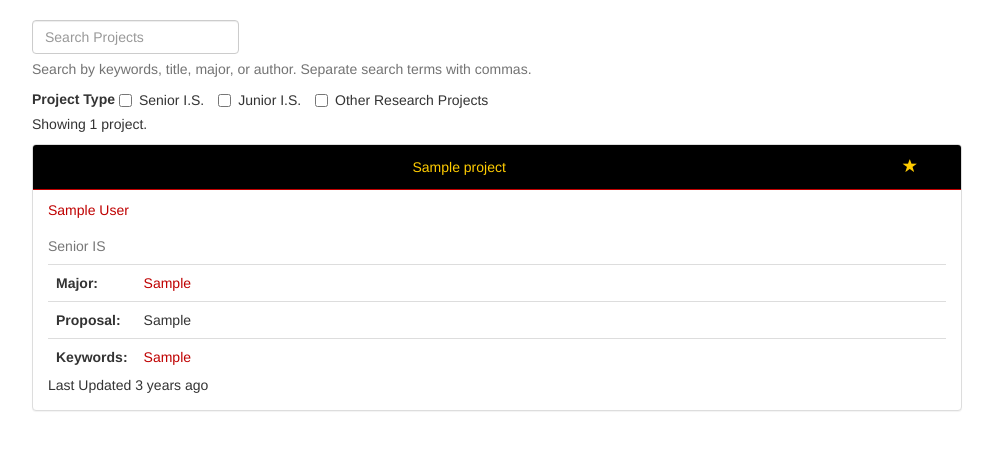
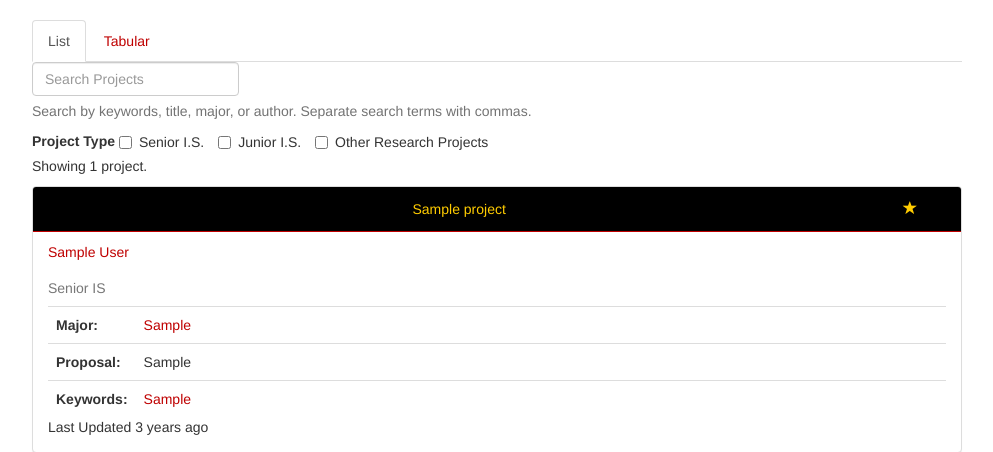
Before and after one commit to ThomasMatlak/istopics, a PHP site: page /showAllProjects.php in a window 1280 px wide. Shown: the part 59-511 px from the top of the page, without its empty margins (143-1136 px from the left). Run offline with PHP 8.4, Linux system fonts and the light colour scheme; the visitor is signed in with stand-in values (Sample User, id 1); data comes from the database, SQL or seed files in the repository; tables that the repository leaves empty hold one stand-in row (values such as "Sample post").

Commit message:
added buttons to switch between tabular and list views

```diff
--- a/istopics/showAllProjects.php
+++ b/istopics/showAllProjects.php
@@ -64,6 +64,10 @@ $result = $conn->query($sql);
 // Display Projects
 if ($result->num_rows > 0) {
 ?>
+<ul class="nav nav-tabs">
+    <li <?php echo ($view == 'list') ? 'class="active"' : '' ?>><a <?php echo ($view == 'list') ? '' : 'href="./all"';?>>List</a></li>
+    <li <?php echo ($view == 'tabular') ? 'class="active"' : '' ?>><a <?php echo ($view == 'tabular') ? '' : 'href="./all?view=tabular"';?>>Tabular</a></li>
+</ul>
 <form class='form-inline'>
     <div class='form-group'>
         <input type='text' name='search' id='search' placeholder='Search Projects' class='form-control'>
```
